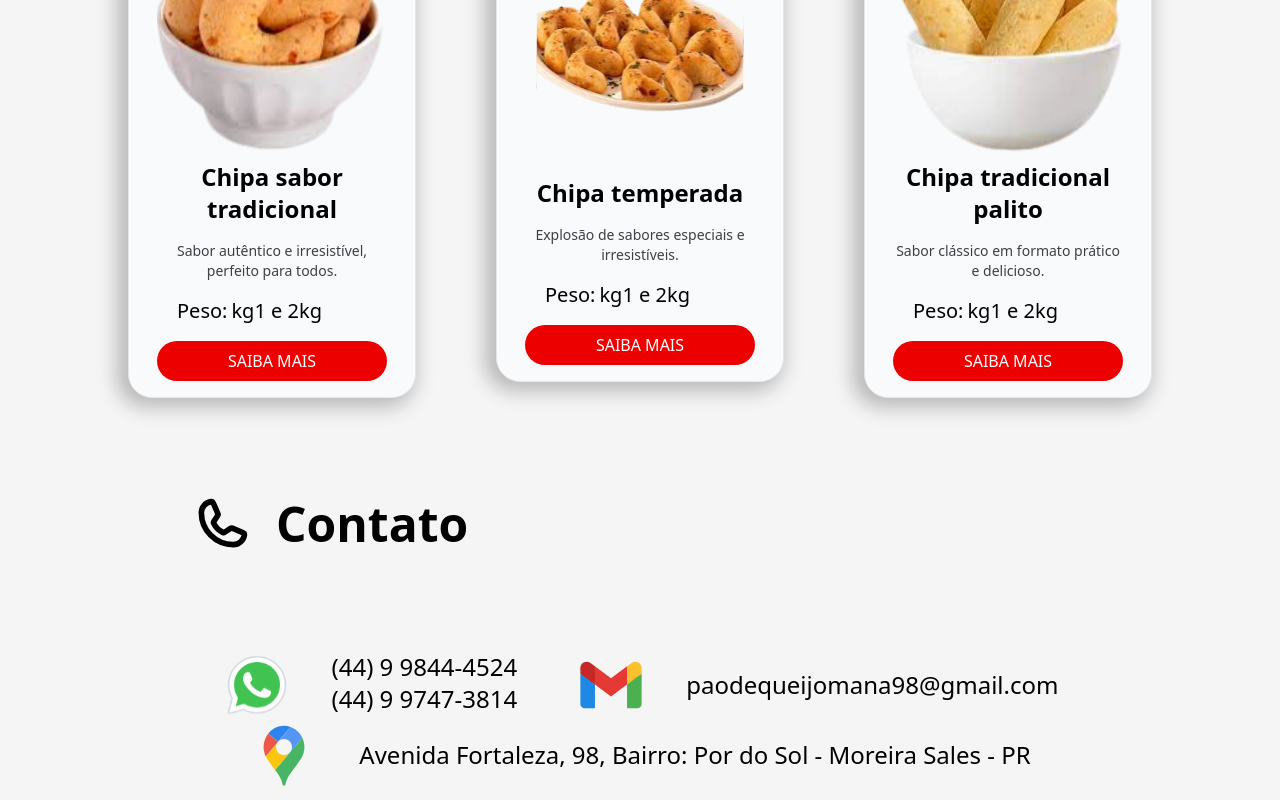
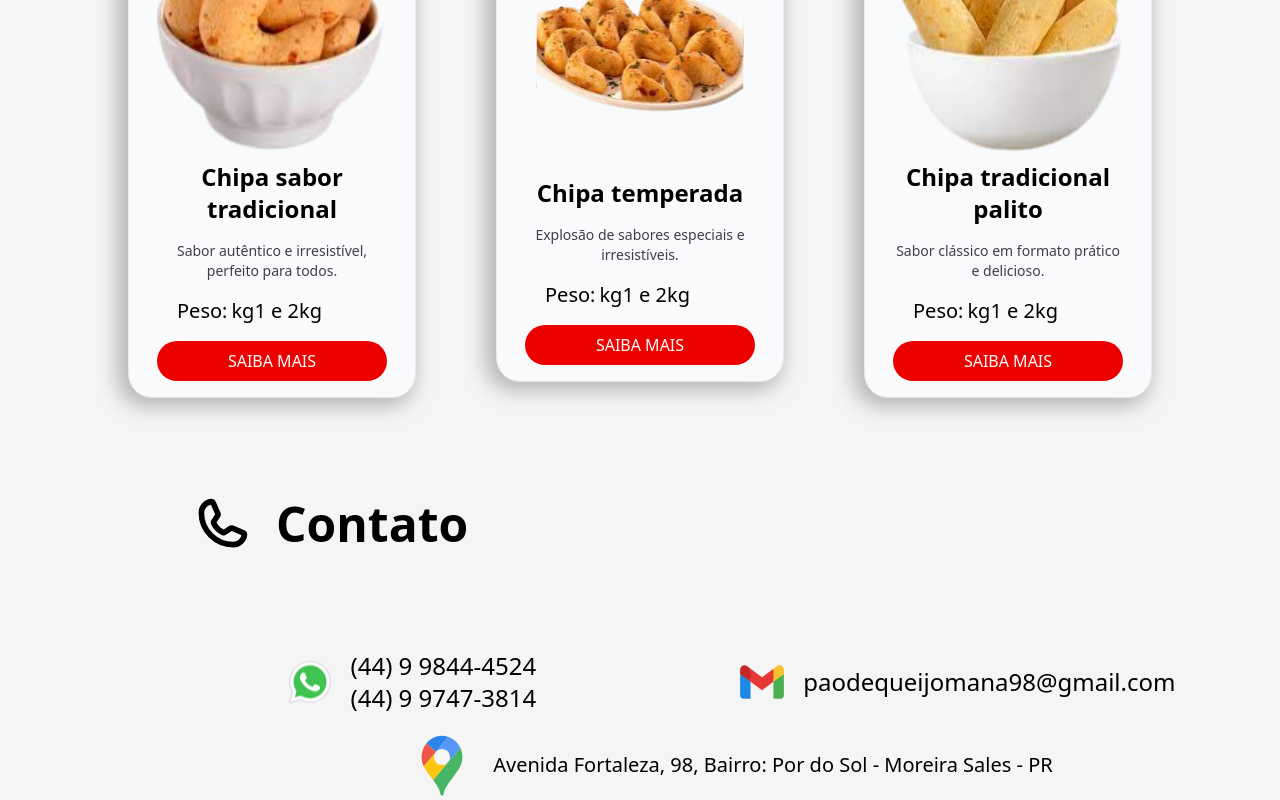
Before and after one commit to giovaniocan/cheese-bread, a Next.js app: page / in a window 1280 px wide. Shown: the part 2292-3092 px from the top of the page. Built offline with nearby package versions, Linux system fonts and the light colour scheme.

Commit message:
contact component is full responsive

```diff
--- a/src/components/Contatc/Contact.tsx
+++ b/src/components/Contatc/Contact.tsx
@@ -3,45 +3,47 @@ import { Phone } from 'phosphor-react'
 
 export function Contatc() {
   return (
-    <div className="mx-48  flex flex-col gap-24 ">
+    <div className="ml-6 md:ml-48 flex flex-col gap-24 ">
       <div className="flex  gap-6 items-center">
         <Phone size={60} weight="bold" />
         <h1 className="text-5xl font-semibold">Contato</h1>
       </div>
-      <div className="flex items-center flex-wrap justify-around">
-        <div className="flex gap-10">
+      <div className="mr-3 flex items-center gap-4 flex-wrap lg:justify-around">
+        <div className="flex gap-4">
           <Image
             src="/ContactIcons/WhatsIcon.svg"
-            width={70}
+            width={50}
             height={70}
             alt="whatsApp icon"
           />
           <div>
-            <h2 className="text-2xl">(44) 9 9844-4524</h2>
-            <h2 className="text-2xl">(44) 9 9747-3814</h2>
+            <h2 className=" md:text-2xl">(44) 9 9844-4524</h2>
+            <h2 className=" md:text-2xl">(44) 9 9747-3814</h2>
           </div>
         </div>
 
-        <div className="flex gap-10 items-center">
+        <div className="flex gap-4 items-center">
           <Image
             src="/ContactIcons/gmailIcon.svg"
-            width={70}
+            width={50}
             height={70}
             alt="Gmail icon"
           />
-          <h2 className="text-2xl">paodequeijomana98@gmail.com</h2>
+          <h2 className=" md:text-2xl">paodequeijomana98@gmail.com</h2>
         </div>
 
-        <div className="flex gap-10 items-center">
+        <div className="flex gap-4 items-center">
           <Image
             src="/ContactIcons/MapsIcon.svg"
             width={70}
             height={70}
             alt="Maps icon"
           />
-          <h2 className="text-2xl">
-            Avenida Fortaleza, 98, Bairro: Por do Sol - Moreira Sales - PR
-          </h2>
+          <div className="flex flex-col">
+            <h2 className=" md:text-xl">
+              Avenida Fortaleza, 98, Bairro: Por do Sol - Moreira Sales - PR
+            </h2>
+          </div>
         </div>
       </div>
     </div>
--- a/src/components/Header/Header.tsx
+++ b/src/components/Header/Header.tsx
@@ -15,7 +15,7 @@ export function Header() {
     setIsModalOpen(!isModalOpen)
   }
   return (
-    <header className="bg-yellow-bg fixed w-screen flex justify-between items-center drop-shadow-lg z-10 lg:px-1 xl:px-20 py-3">
+    <header className="bg-yellow-bg fixed w-screen flex justify-between items-center drop-shadow-lg z-10 px-2 lg:px-1 xl:px-20 py-3">
       <div className="flex items-center justify-center gap-3 md:gap-12">
         <Image
           alt=""
```
